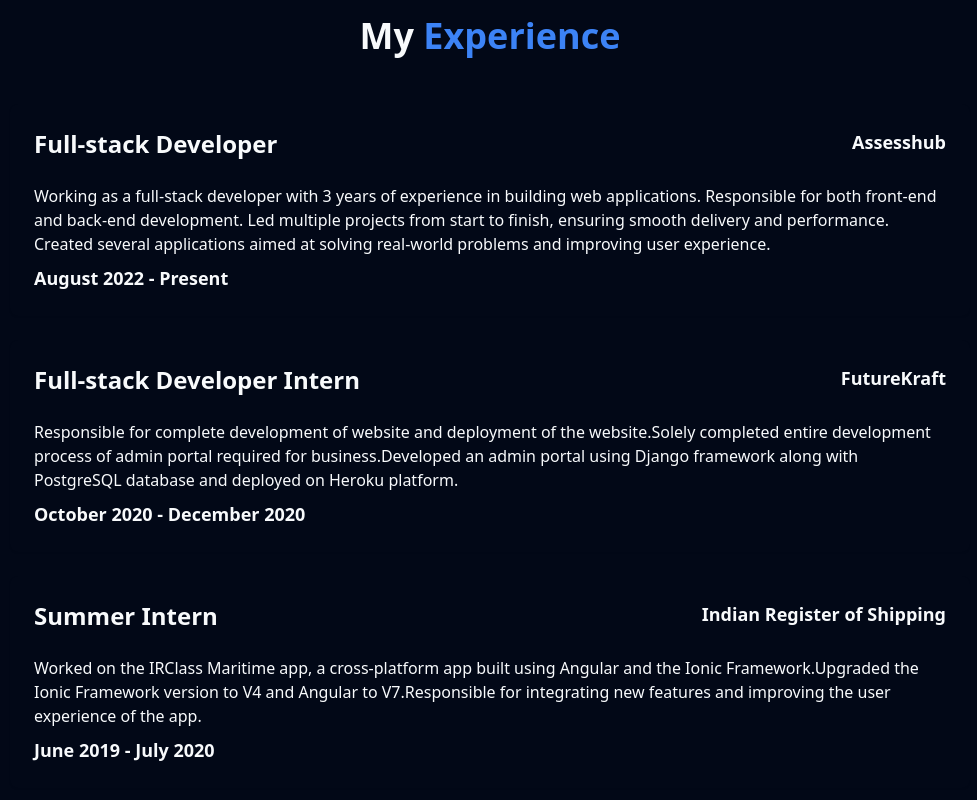
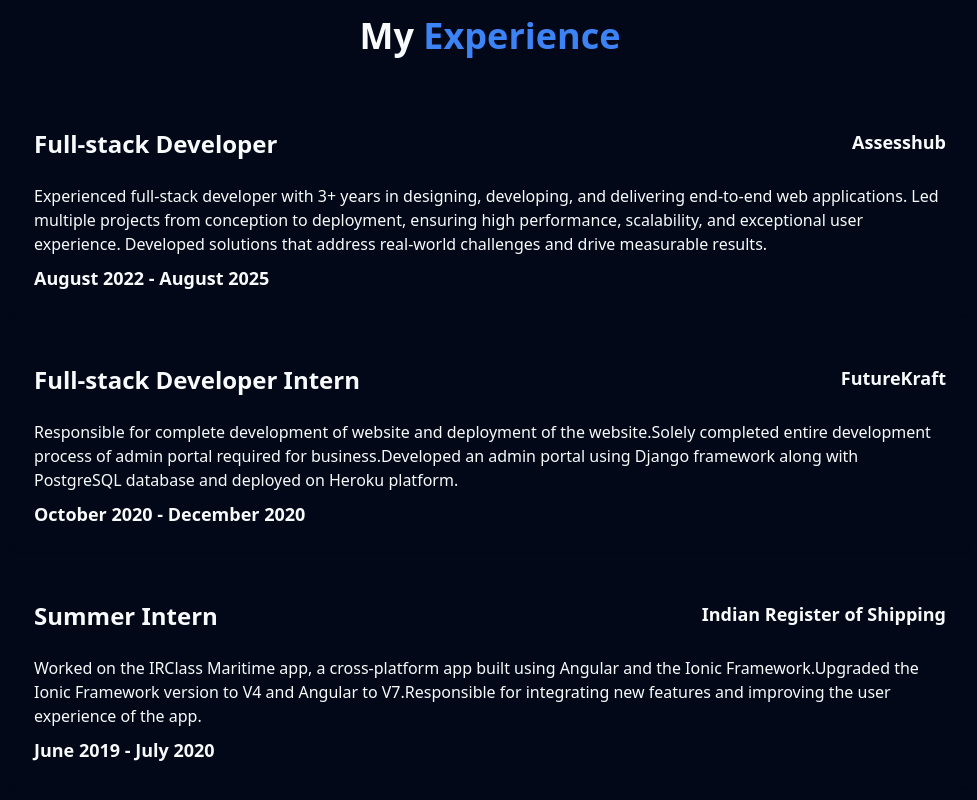
Before and after one commit to ManishC31/portfolio_website, a React (Vite) app: page / in a window 1280 px wide. Shown: the part 1900-2700 px from the top of the page, without its empty margins (150-1127 px from the left). Built offline with nearby package versions, Linux system fonts and the light colour scheme.

Commit message:
update experience section

```diff
--- a/src/components/ExperienceSection.jsx
+++ b/src/components/ExperienceSection.jsx
@@ -6,9 +6,9 @@ const experiences = [
     name: "Full-stack Developer",
     company: "Assesshub",
     description:
-      "Working as a full-stack developer with 3 years of experience in building web applications. Responsible for both front-end and back-end development. Led multiple projects from start to finish, ensuring smooth delivery and performance. Created several applications aimed at solving real-world problems and improving user experience.",
+      "Experienced full-stack developer with 3+ years in designing, developing, and delivering end-to-end web applications. Led multiple projects from conception to deployment, ensuring high performance, scalability, and exceptional user experience. Developed solutions that address real-world challenges and drive measurable results.",
     start: "August 2022",
-    end: "Present",
+    end: "August 2025",
   },
   {
     name: "Full-stack Developer Intern",
```
